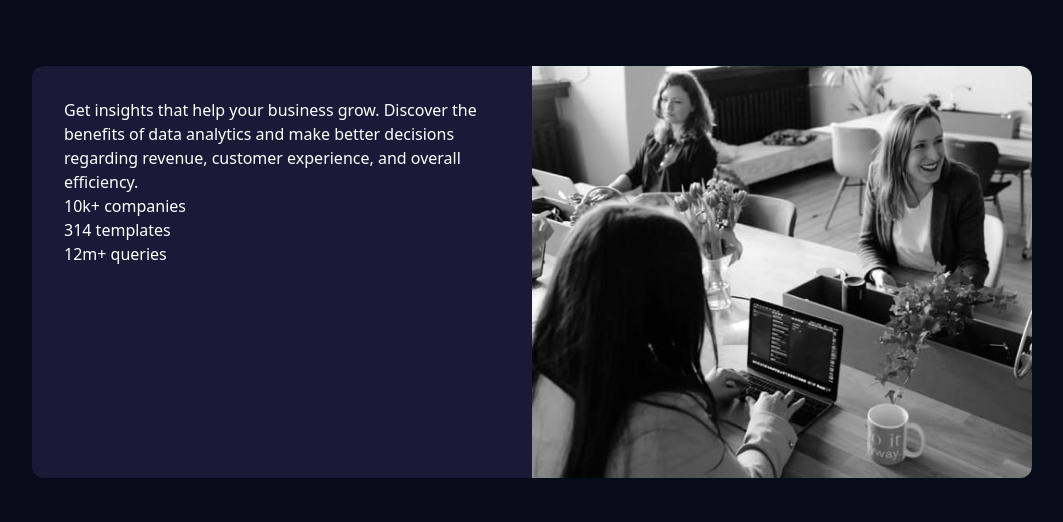
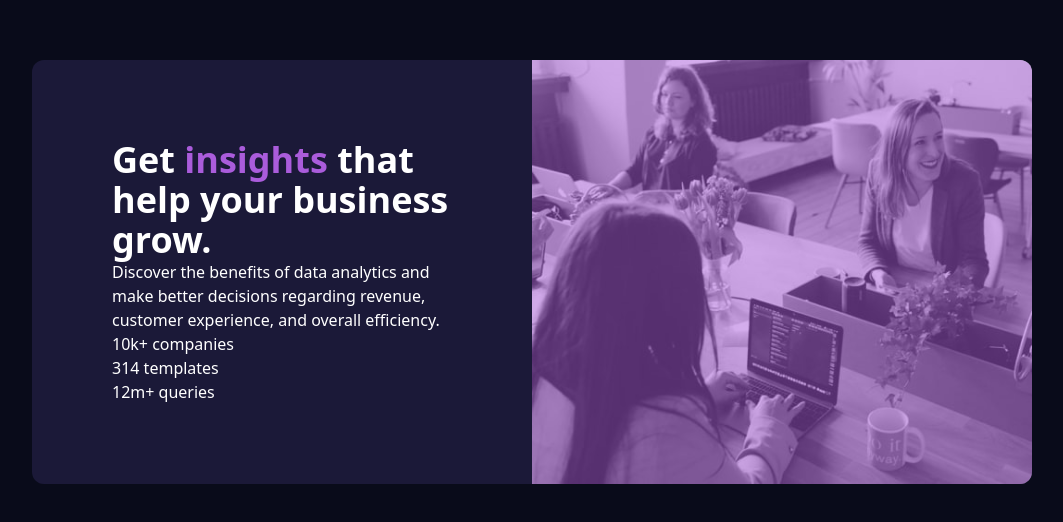
Before and after one commit to jessicaArvizu/FEpractice_Stats-Preview-Card-Component, a website built with Vite: page index.html in a window 1280 px wide. Shown: the part 128-650 px from the top of the page, without its empty margins (108-1171 px from the left). Built offline with nearby package versions, Linux system fonts and the light colour scheme.

Commit message:
Image with Soft Purple Filter

```diff
--- a/index.html
+++ b/index.html
@@ -3,7 +3,7 @@
 
 <head>
   <meta charset="UTF-8" />
-  <link rel="icon" type="image/svg+xml" href="./public/favicon-32x32.png" />
+  <link rel="icon" type="image/svg+xml" href="/favicon-32x32.png" />
   <meta name="viewport" content="width=device-width, initial-scale=1.0" />
   <title>Frontend Mentor | Stats preview card component</title>
   <link rel="preconnect" href="https://fonts.googleapis.com">
@@ -18,19 +18,29 @@
 
   <main class="h-screen flex items-center justify-center text-t-white">
     <div class="flex flex-col w-[1000px] lg:flex-row bg-dark-desaturated-blue rounded-xl	overflow-hidden">
-      <div class="lg:w-1/2 lg:order-2">
-        <img src="public/image-header-desktop.jpg" alt="Header Image">
+      <div class="lg:w-1/2 lg:order-2 relative">
+        <img src="/image-header-desktop.jpg" alt="Header Image" class="h-full w-full">
+        <div class="absolute inset-0 bg-soft-violet opacity-50"></div>
       </div>
-      <div class="lg:w-1/2 p-8 lg:order-1">
+      <div class="lg:w-1/2 p-20 lg:order-1">
         <p>
-          Get insights that help your business grow. Discover the benefits of data analytics and make better decisions
+        <h1 class="text-4xl font-bold">
+          Get <span class="text-soft-violet">insights</span>
+          that help your business grow.
+        </h1>
+        <h2>
+          Discover the benefits of data analytics and make
+          better decisions
           regarding revenue, customer experience, and overall efficiency.
+        </h2>
         </p>
-        <ul>
-          <li>10k+ companies</li>
-          <li>314 templates</li>
-          <li>12m+ queries</li>
-        </ul>
+        <div>
+          <ul>
+            <li>10k+ companies</li>
+            <li>314 templates</li>
+            <li>12m+ queries</li>
+          </ul>
+        </div>
       </div>
     </div>
   </main>
```
